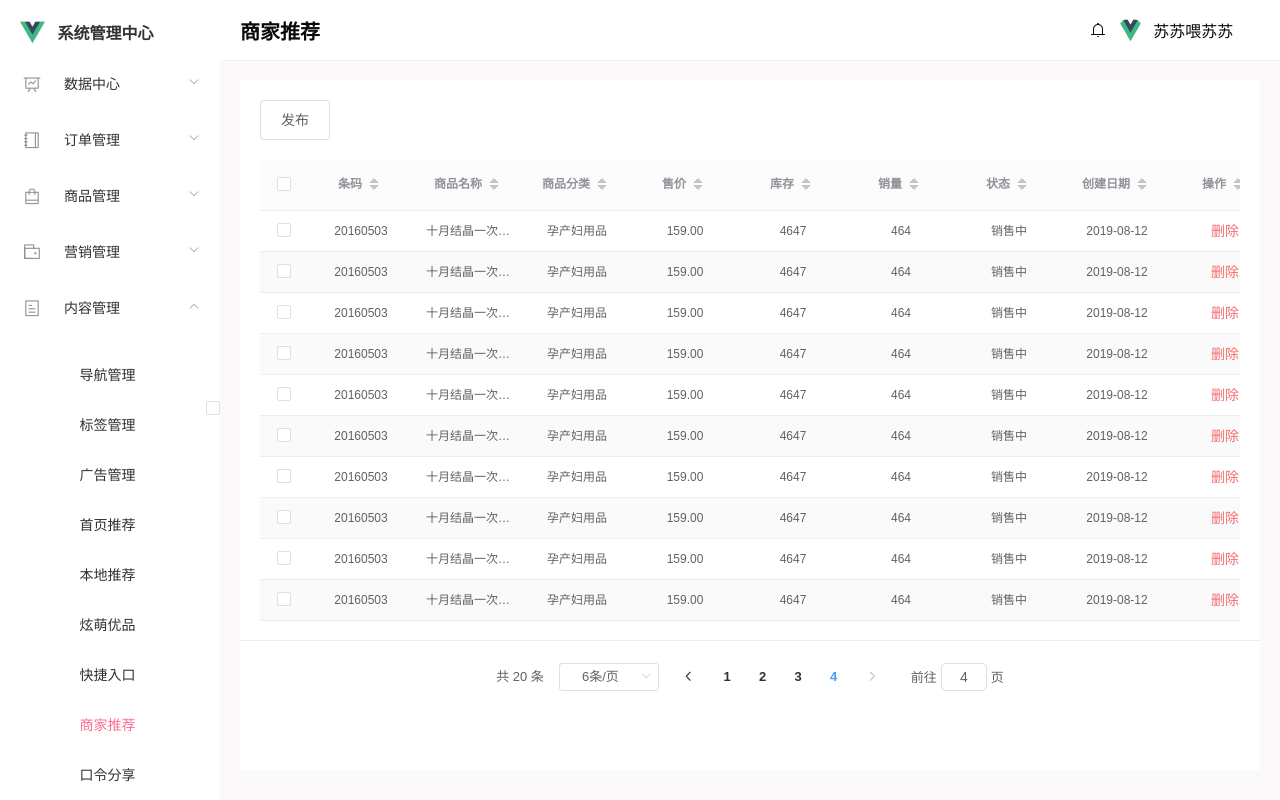
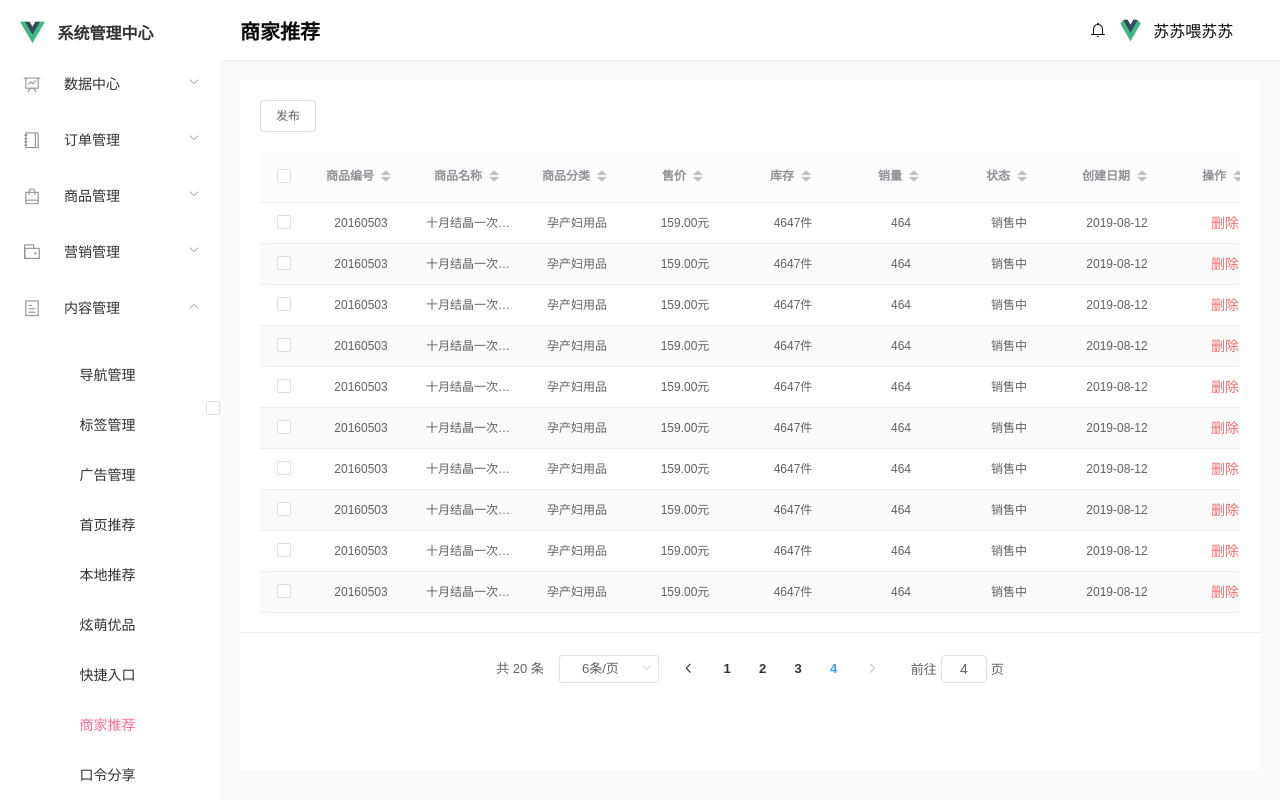
Before and after one commit to bo-ddd/union-b, a Vue app: page /content/merchant in a window 1280 px wide. Built offline with nearby package versions, Linux system fonts and the light colour scheme.

Commit message:
商家推荐页面已修改

```diff
--- a/src/views/content/Merchant.vue
+++ b/src/views/content/Merchant.vue
@@ -2,7 +2,7 @@
   <div class="wrap">
     <div class="wrap_recommend">
       <div class="preservation">
-        <el-button plain class="issuebtn">发布</el-button>
+        <el-button plain class="issuebtn" size="small">发布</el-button>
       </div>
       <el-table
         :data="tableData"
@@ -13,7 +13,7 @@
         <el-table-column type="selection" align="center">
         </el-table-column>
         <el-table-column
-          label="条码"
+          label="商品编号"
           align="center"
           sortable
           show-overflow-tooltip
@@ -118,8 +118,8 @@ export default {
           name: "十月结晶一次性产妇纸",
           address: "上海市普陀区金沙江路 1518 弄",
           classify: "孕产妇用品",
-          money: "159.00",
-          inventory: "4647",
+          money: "159.00元",
+          inventory: "4647件",
           sales: "464",
           state: "销售中",
           date: "2019-08-12",
@@ -129,8 +129,8 @@ export default {
           name: "十月结晶一次性产妇纸",
           address: "上海市普陀区金沙江路 1518 弄",
           classify: "孕产妇用品",
-          money: "159.00",
-          inventory: "4647",
+          money: "159.00元",
+          inventory: "4647件",
           sales: "464",
           state: "销售中",
           date: "2019-08-12",
@@ -140,8 +140,8 @@ export default {
           name: "十月结晶一次性产妇纸",
           address: "上海市普陀区金沙江路 1518 弄",
           classify: "孕产妇用品",
-          money: "159.00",
-          inventory: "4647",
+          money: "159.00元",
+          inventory: "4647件",
           sales: "464",
           state: "销售中",
           date: "2019-08-12",
@@ -151,8 +151,8 @@ export default {
           name: "十月结晶一次性产妇纸",
           address: "上海市普陀区金沙江路 1518 弄",
           classify: "孕产妇用品",
-          money: "159.00",
-          inventory: "4647",
+          money: "159.00元",
+          inventory: "4647件",
           sales: "464",
           state: "销售中",
           date: "2019-08-12",
@@ -162,8 +162,8 @@ export default {
           name: "十月结晶一次性产妇纸",
           address: "上海市普陀区金沙江路 1518 弄",
           classify: "孕产妇用品",
-          money: "159.00",
-          inventory: "4647",
+          money: "159.00元",
+          inventory: "4647件",
           sales: "464",
           state: "销售中",
           date: "2019-08-12",
@@ -173,8 +173,8 @@ export default {
           name: "十月结晶一次性产妇纸",
           address: "上海市普陀区金沙江路 1518 弄",
           classify: "孕产妇用品",
-          money: "159.00",
-          inventory: "4647",
+          money: "159.00元",
+          inventory: "4647件",
           sales: "464",
           state: "销售中",
           date: "2019-08-12",
@@ -184,8 +184,8 @@ export default {
           name: "十月结晶一次性产妇纸",
           address: "上海市普陀区金沙江路 1518 弄",
           classify: "孕产妇用品",
-          money: "159.00",
-          inventory: "4647",
+          money: "159.00元",
+          inventory: "4647件",
           sales: "464",
           state: "销售中",
           date: "2019-08-12",
@@ -195,8 +195,8 @@ export default {
           name: "十月结晶一次性产妇纸",
           address: "上海市普陀区金沙江路 1518 弄",
           classify: "孕产妇用品",
-          money: "159.00",
-          inventory: "4647",
+          money: "159.00元",
+          inventory: "4647件",
           sales: "464",
           state: "销售中",
           date: "2019-08-12",
@@ -206,8 +206,8 @@ export default {
           name: "十月结晶一次性产妇纸",
           address: "上海市普陀区金沙江路 1518 弄",
           classify: "孕产妇用品",
-          money: "159.00",
-          inventory: "4647",
+          money: "159.00元",
+          inventory: "4647件",
           sales: "464",
           state: "销售中",
           date: "2019-08-12",
@@ -217,8 +217,8 @@ export default {
           name: "十月结晶一次性产妇纸",
           address: "上海市普陀区金沙江路 1518 弄",
           classify: "孕产妇用品",
-          money: "159.00",
-          inventory: "4647",
+          money: "159.00元",
+          inventory: "4647件",
           sales: "464",
           state: "销售中",
           date: "2019-08-12",
```
